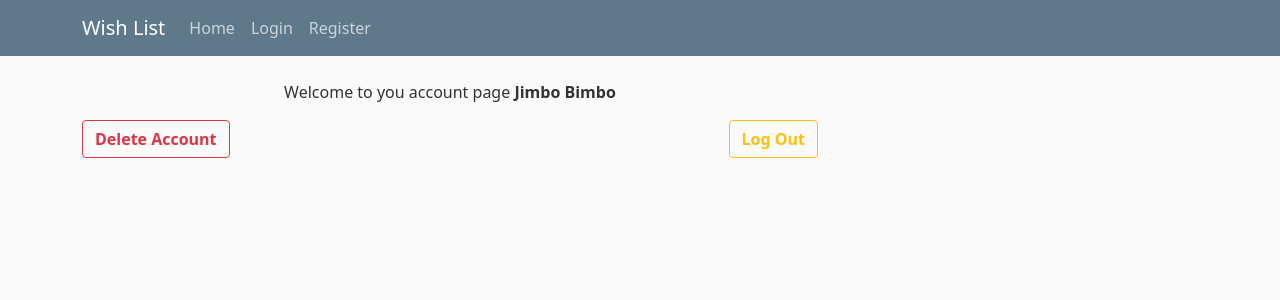
After one commit to cookiewho/CST438_Project2_GroupE, a Django app: page /accountDetails/ in a window 1280 px wide. The commit adds this page. Shown: the top 300 px of the page. Run offline with Django 3.2, Linux system fonts and the light colour scheme.

Commit message:
Adding account page Will allow user to delete and logout of account. Since API isnt done, this is only setting up the account retreival for when the API is implemented.

```diff
--- a/wishlist/static/css/style.css
+++ b/wishlist/static/css/style.css
@@ -21,3 +21,8 @@
     width: 80%;
     max-width: 400px;
   }
+
+  .wideButtonSelection{
+    display:flex;
+    justify-content: space-between;
+  }
--- /dev/null
+++ b/wishlist/users/templates/users/accountDetails.html
@@ -0,0 +1,20 @@
+{% extends "home/base.html" %}
+{% block content %}
+    <div class="content">
+        <p>Welcome to you account page <b>{{ Fname }} {{ Lname }}</b></p>
+
+        <div class="wideButtonSelection">
+            <form method="POST" onsubmit="return confirm('Are you sure you want to DELETE your account?')">
+                {% csrf_token %}
+                <button class="btn btn-outline-danger" type="submit" name="delete_acc"><b>Delete Account</b></button>
+            </form>
+
+            <form method="POST">
+                {% csrf_token %}
+            <button class="btn btn-outline-warning" type="submit" name="log_out"><b>Log Out</b></button>
+            </form>
+
+        </div>
+
+    </div>
+{% endblock content %}
--- a/wishlist/users/views.py
+++ b/wishlist/users/views.py
@@ -47,3 +47,25 @@ def update(request):
     }
 
   return render(request, 'users/update.html', context)
+
+# @login_required
+def account(request):
+  if request.method=="POST":
+    if 'delete_acc' in request.POST:
+      #user_id = request.session['user_id']
+
+      #call api to delete user where user.id == user_id
+      #del request.session['user_id'] # delete session
+      messages.success(request, f'Account Deleted')
+      return redirect('/')
+    if 'log_out' in request.POST:
+      #del request.session['user_id'] #deleting session
+      messages.success(request, f'You have been logged out')
+      return redirect('/',)
+  else:
+  # user_id = request.session['user_id']
+  # get user json from API where user.id == user_id
+    jsonUserData = {'username': "testing",
+                  'Fname': "Jimbo",
+                  'Lname': "Bimbo"}
+    return render(request, 'users/accountDetails.html', jsonUserData)
--- a/wishlist/wishlist/urls.py
+++ b/wishlist/wishlist/urls.py
@@ -23,11 +23,12 @@ from users import views as user_views
 urlpatterns = [
     path('admin/', admin.site.urls),
     path('addItems/', addItems_views.addItems, name='addItems'),
-    path('', include('home.urls')),
+    path('', include('home.urls'), name='home'),
     path('items/', item_views.ListAllItems),
     path('register/', user_views.register, name='register'),
     path('login/', user_views.login, name='login'),
     path('update/', user_views.update, name='update'),
+    path('accountDetails/', user_views.account, name='accountDetails'),
 
     #REST API URL'S
     path('api/', include('api.urls')),
```
